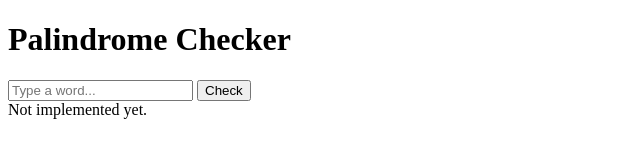
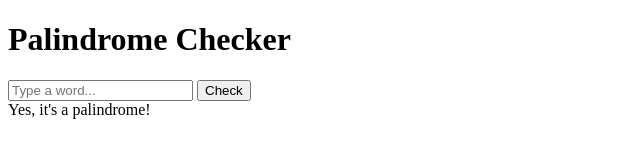
Before and after one commit to nicktodd/genai-branching-demo, a website: page public/index.html in a window 1280 px wide. Both pictures are taken after a click on the button "Check". Shown: the full height of the page, 0-640 px from the left. Drawn offline with Linux system fonts and the light colour scheme.

Commit message:
first attempt on solution1 branch

```diff
--- a/public/index.html
+++ b/public/index.html
@@ -11,11 +11,11 @@
   <div id="result"></div>
 
   <script>
-    // Copilot will fill in the logic later
     document.getElementById('check').addEventListener('click', () => {
       const word = document.getElementById('word').value;
-      // TODO: implement palindrome check
-      document.getElementById('result').textContent = "Not implemented yet.";
+      const normalized = word.replace(/[^a-zA-Z0-9]/g, '').toLowerCase();
+      const isPalindrome = normalized === normalized.split('').reverse().join('');
+      document.getElementById('result').textContent = isPalindrome ? "Yes, it's a palindrome!" : "No, it's not a palindrome.";
     });
   </script>
 </body>
```
